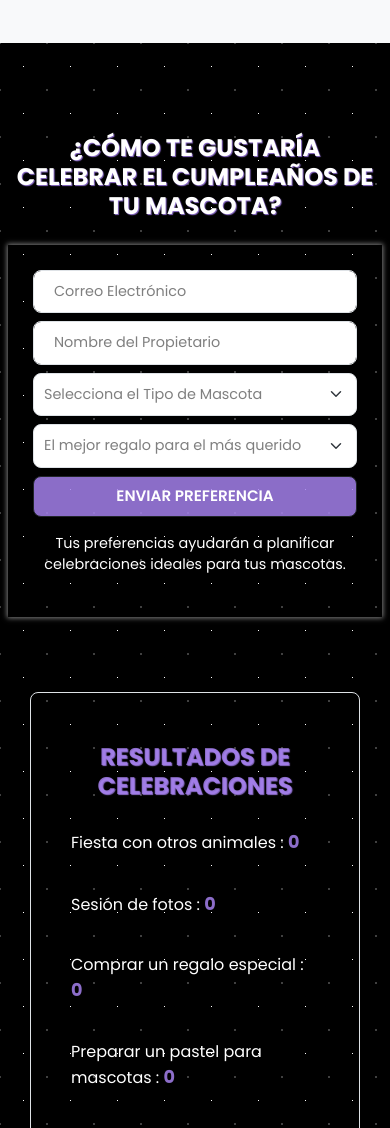
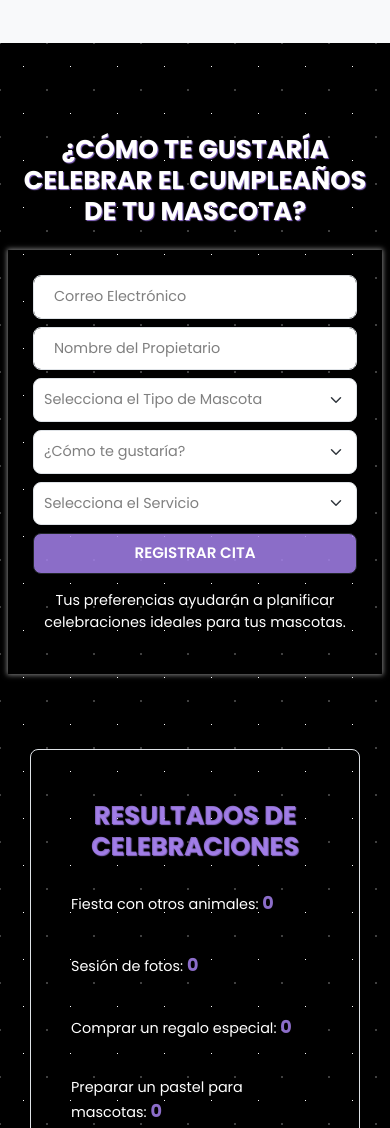
Before and after one commit to JustynRoldanM/landing, a plain HTML site: page index.html in a window 390 px wide. Shown: the part 7080-8208 px from the top of the page. Drawn offline with nearby package versions, Linux system fonts and the light colour scheme; no server answers.

Commit message:
Formulario combinado con registro de cita
cambios minimos en el js

```diff
--- a/index.html
+++ b/index.html
@@ -265,7 +265,7 @@
           <div class="contact-header text-center pb-3">
             <h3 class="section-title text-uppercase titulo-seccion">¿Cómo te gustaría celebrar el cumpleaños de tu mascota?</h3>
           </div>
-          <form id="form" class="d-flex flex-wrap gap-2">
+          <form id="form" class="d-flex flex-wrap gap-2 align-items-center justify-content-center">
             <input
               id="inputCorreo"
               type="email"
@@ -299,17 +299,29 @@
               name="celebracion"
               class="form-select form-select-lg w-100"
               required>
-              <option value="" disabled selected>El mejor regalo para el más querido</option>
+              <option value="" disabled selected>¿Cómo te gustaría?</option>
               <option value="Fiesta con otros animales">Fiesta con otros animales</option>
               <option value="Sesión de fotos">Sesión de fotos</option>
               <option value="Comprar un regalo especial">Comprar un regalo especial</option>
               <option value="Preparar un pastel para mascotas">Preparar un pastel para mascotas</option>
             </select>
 
+            <select
+              id="selectServicio"
+              name="servicio"
+              class="form-select form-select-lg w-100"
+              required>
+              <option value="" disabled selected>Selecciona el Servicio</option>
+              <option value="Consulta veterinaria">Consulta veterinaria</option>
+              <option value="Baño y peluquería">Baño y peluquería</option>
+              <option value="Vacunación">Vacunación</option>
+              <option value="Otro servicio">Otro servicio</option>
+            </select>
+
             <button
               id="botonFormulario"
               class="btn btn-dark btn-lg text-uppercase w-100">
-              Enviar Preferencia
+              Registrar Cita
             </button>
             <p class="mt-2 text-center w-100">
               Tus preferencias ayudarán a planificar celebraciones ideales para tus mascotas.
@@ -327,7 +339,6 @@
       </section>
     </div>
   </section>
-
 
   <footer id="footer" class="bg-light text-dark">
     <div class="container">
--- a/js/main.js
+++ b/js/main.js
@@ -13,6 +13,9 @@ let sendData = () => {
     const data = Object.fromEntries(formData.entries());
 
     data['fechaRegistro'] = new Date().toLocaleString('es-CO', { timeZone: 'America/Guayaquil' });
+    data['fechaServicio'] = "";
+    data['horaServicio'] = "";
+    data['estado'] = "Pendiente";
 
     fetch(databaseURL, {
         method: 'POST',
@@ -28,7 +31,7 @@ let sendData = () => {
         return response.json();
     })
     .then(() => {
-        alert('Tu preferencia fue registrada con éxito. ¡Gracias por participar!');
+        alert('Tu solicitud de registro fué ingresada al sistema con éxito!');
         form.reset();
         updateCelebracionCount(data.celebracion);
         updateUI();
@@ -53,21 +56,13 @@ let updateUI = () => {
         const card = document.createElement('div');
         card.classList.add('result-card');
         card.innerHTML = `
-            <p>${opcion} : <strong>${count}</strong></p>
+            <p>${opcion}: <strong>${count}</strong></p>
         `;
         resultadosContainer.appendChild(card);
     });
 };
 
-let loaded = () => {
-    const form = document.getElementById('form');
-
-    form.addEventListener('submit', function (event) {
-        event.preventDefault();
-
-        sendData();
-    });
-
+let getData = () => {
     fetch(databaseURL, { method: 'GET' })
         .then(response => {
             if (!response.ok) {
@@ -87,14 +82,20 @@ let loaded = () => {
         })
         .catch(error => {
             console.error('Error al cargar datos iniciales:', error);
+            alert('Hubo un problema al cargar los datos. Inténtalo más tarde.');
             updateUI();
         });
 };
 
-let ready = () => {
-    console.log("DOM está listo");
+let loaded = () => {
+    const form = document.getElementById('form');
+
+    form.addEventListener('submit', function (event) {
+        event.preventDefault();
+        sendData();
+    });
+
     getData();
-}
+};
 
-window.addEventListener("DOMContentLoaded", ready)
 window.addEventListener('load', loaded);
--- a/style.css
+++ b/style.css
@@ -348,6 +348,10 @@ h1 {
   padding-bottom: 36px;
 }
 
+.contenedor-formulario h3, #resultadosVotacion h3{
+  font-size: 1.6rem !important;
+}
+
 .c-contacto {
   width: 100%;
   margin: 0 auto;
@@ -379,7 +383,7 @@ h1 {
 
 #form {
   box-shadow: 0 0 5px 1px rgba(255, 255, 255, 0.5);
-  padding: 90px;
+  padding: 60px;
 }
 
 #form button {
@@ -666,7 +670,7 @@ select option:enabled {
   }
 
   .contenedor-formulario{
-    width: 70%;
+    width: 65%;
   }
 }
 
@@ -705,6 +709,10 @@ select option:enabled {
 
   #nosotros article{
     padding: 30px !important;
+  }
+
+  .contenedor-formulario{
+    width: 75%;
   }
 }
 
@@ -834,8 +842,8 @@ select option:enabled {
   }
 
   .contenedor-formulario{
-    padding-right: 110px !important;
-    padding-left:110px !important;
+    padding-right: 10px !important;
+    padding-left: 10px !important;
   }
 
   #form {
@@ -875,7 +883,11 @@ select option:enabled {
     margin-bottom: 20px;
   }
 
-  select:invalid,select:valid,select option:first-child:disabled,#form p,#form input,#form input::placeholder {
+ .contenedor-formulario h3, #resultadosVotacion h3{
+    font-size: 1.3rem;
+  }
+
+  select:invalid,select:valid,select option:first-child:disabled,#form p,#form input,#form input::placeholder, select option, #resultados p{
     font-size: .9rem;
   }
 
```
